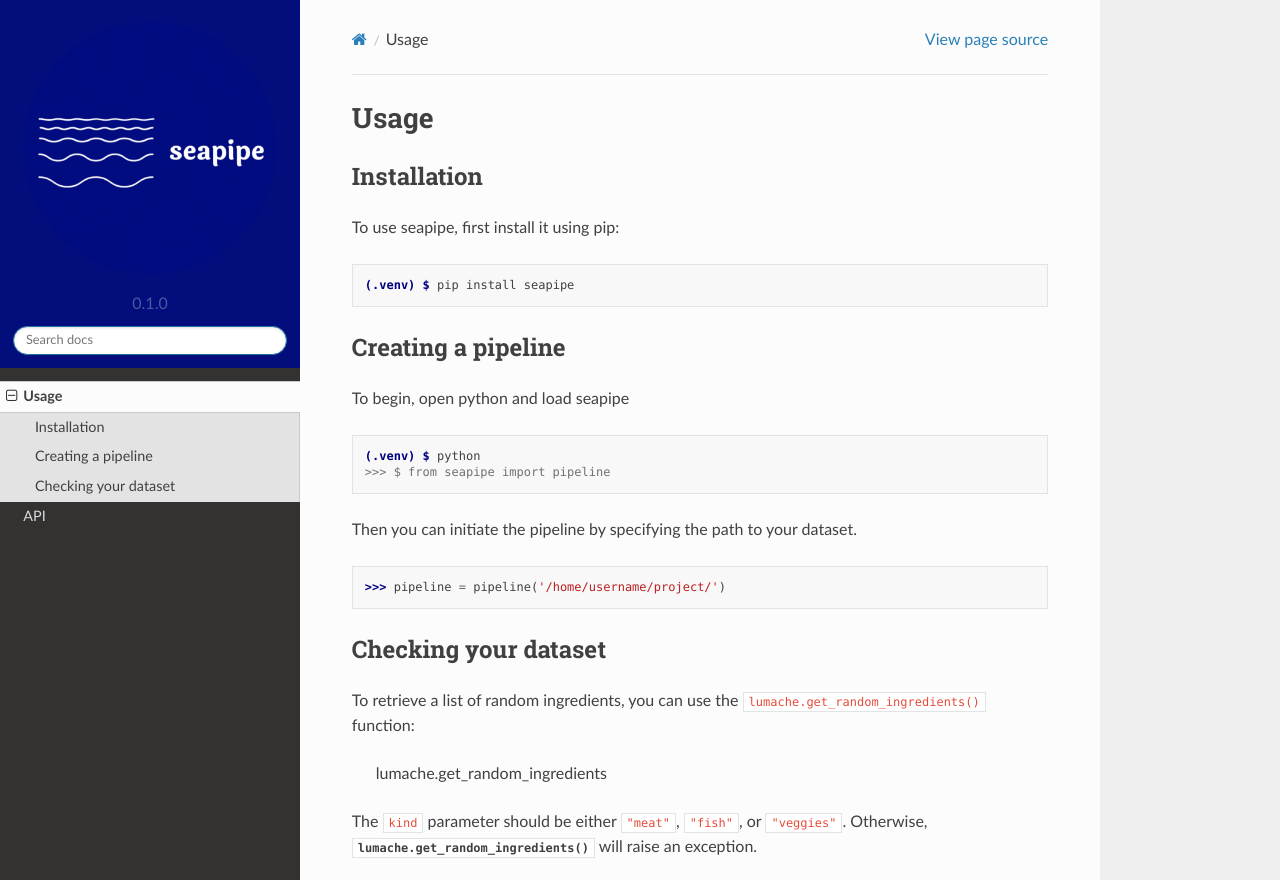
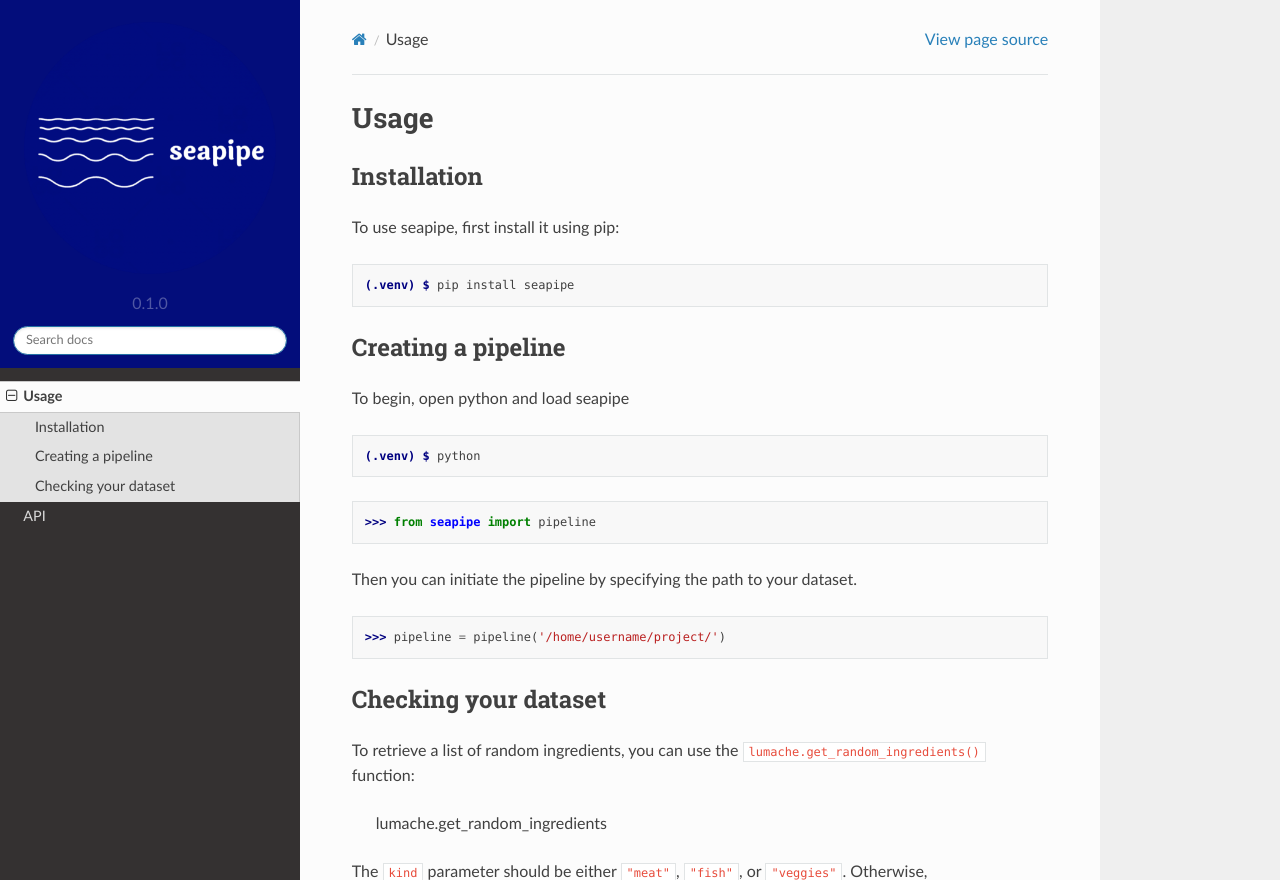
Before and after one commit to nathanecross/seapipe, a Sphinx documentation site: the page built from docs/source/usage.rst, in a window 1280 px wide and 1371 px high, cut to the strip 0-880 px from the top of the window. Built offline with Sphinx 7.4.7 and the Read the Docs theme 2.0.0, drawn with Linux system fonts in a browser that asks for light colours.

```diff
--- a/docs/source/usage.rst
+++ b/docs/source/usage.rst
@@ -20,7 +20,7 @@ To begin, open python and load seapipe
 .. code-block:: console
 
    (.venv) $ python
-   >>> $ from seapipe import pipeline
+>>> from seapipe import pipeline
 
 Then you can initiate the pipeline by specifying the path to your dataset.
 
```
